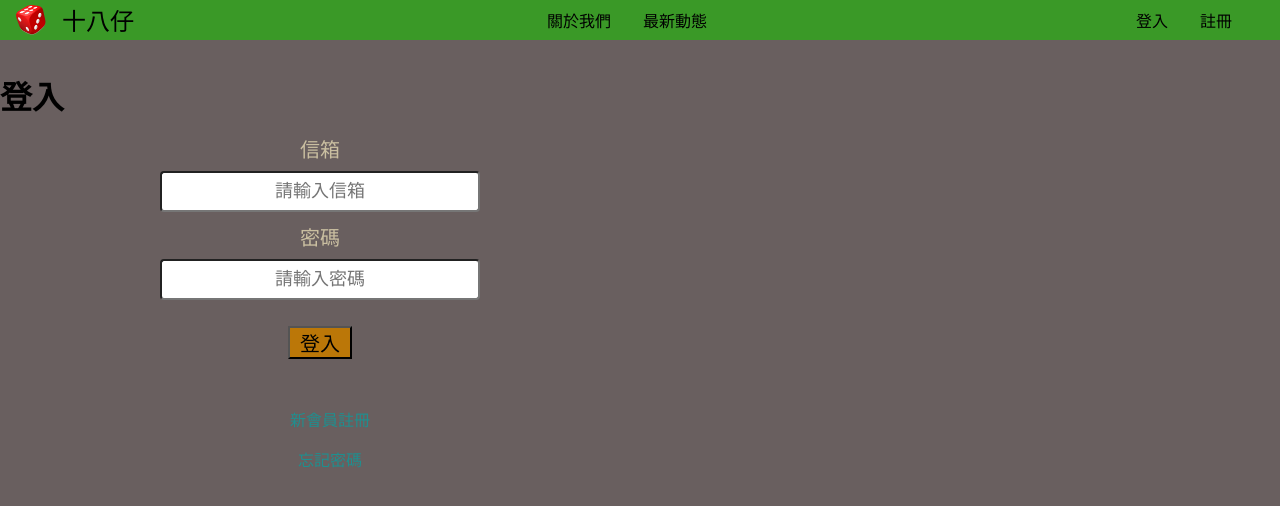
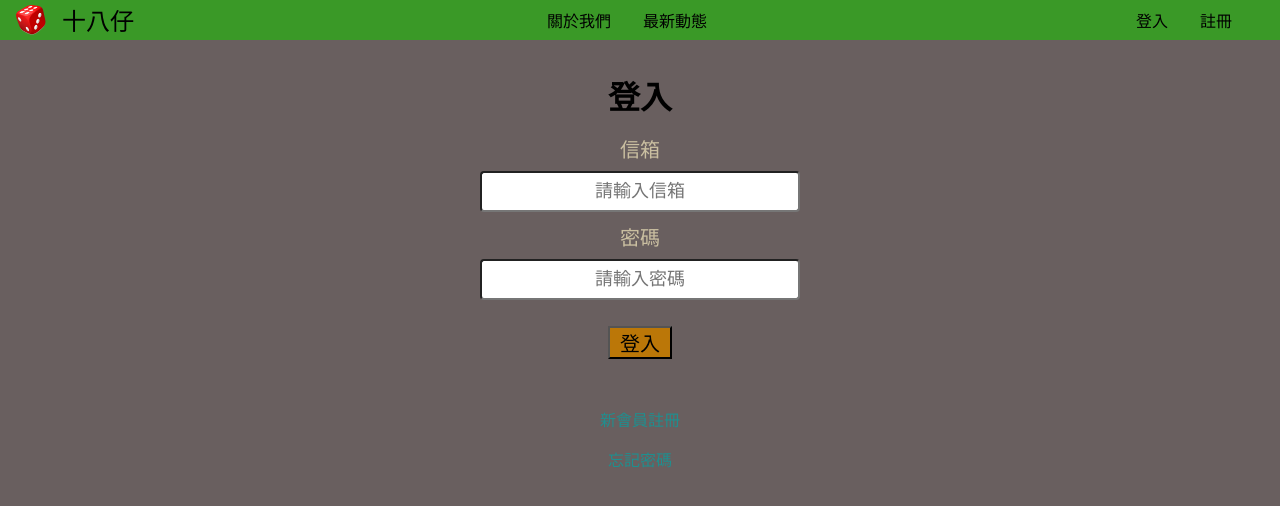
Before and after one commit to DickLan/dice-react, a Next.js app: page /signIn in a window 1280 px wide. Shown: the top 506 px of the page. Built offline with nearby package versions, Linux system fonts and the light colour scheme.

Commit message:
adjust align css on signIn and signUp page

```diff
--- a/pages/signIn/index.tsx
+++ b/pages/signIn/index.tsx
@@ -63,6 +63,7 @@
 
   return (
     <>
+      <div className="container-outside">
         <div className="container">
           <div className="form-page-title">
             <h1>登入</h1>
@@ -108,6 +109,7 @@
             </Link>
           </div>
         </div>
+      </div>
     </>
   );
 }
--- a/pages/signIn/signIn.module.css
+++ b/pages/signIn/signIn.module.css
@@ -6,6 +6,10 @@
 .redirect {
   margin-top: 2rem;
   text-align: center;
+  display: flex;
+  flex-direction: column;
+  /* align-items: center;
+  justify-content: center; */
 }
 
 .redirect-a {
--- a/pages/signUp/index.tsx
+++ b/pages/signUp/index.tsx
@@ -75,6 +75,7 @@
 
   return (
     <>
+      <div className="container-outside">
         {/* <SpinnerComponent v-if="isProcessing" /> */}
         <div className="container">
           <div className="form-page-title">
@@ -165,6 +166,7 @@
             <button type="submit">註冊</button>
           </form>
         </div>
+      </div>
     </>
   );
 }
--- a/styles/public/formStyle.css
+++ b/styles/public/formStyle.css
@@ -1,5 +1,6 @@
 .form-page-title h1 {
   /* color: aqua; */
+  text-align: center;
 }
 
 .form-control {
--- a/styles/public/main.css
+++ b/styles/public/main.css
@@ -16,18 +16,21 @@
   align-items: center;
   justify-content: center;
 }
+
 .container-outside {
+  /* text-align: center; */
   display: flex;
   align-items: center;
   justify-content: center;
 }
+
 .container {
   /* background-color: #484242; */
   /* border: 3px solid black; */
   /* text-align: ; */
   margin-top: 2rem;
   width: 100vw;
-  max-width: 660px;
+  max-width: 640px;
 
   height: 100vw;
   display: flex;
```
Lines whose indentation alone changed are shown as unchanged.
